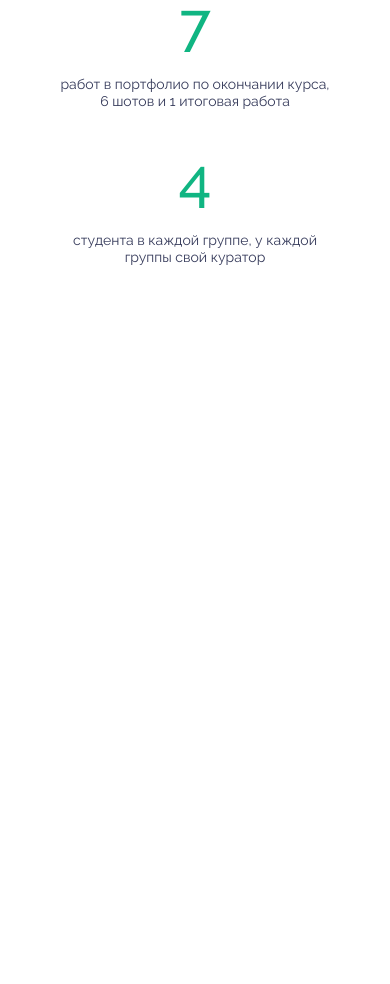
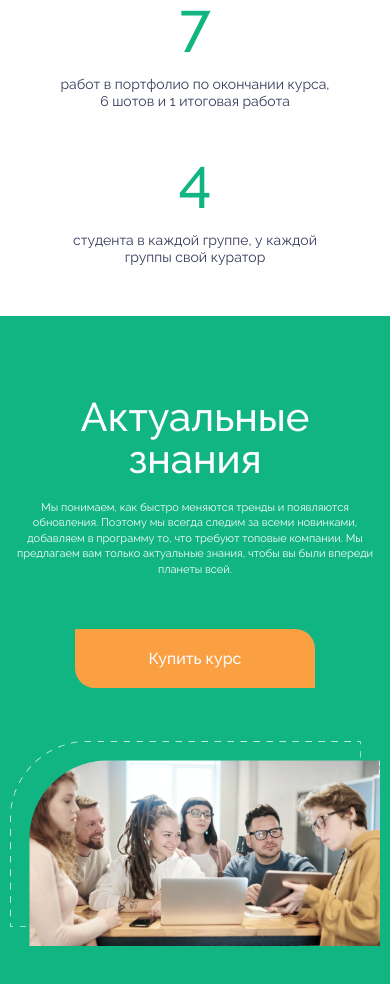
Before and after one commit to Daniil-gavrilooov/ementor_motion-design, a plain HTML site: page app/index.html in a window 390 px wide. Shown: the part 1902-2886 px from the top of the page. Before the commit the page ends 2218 px from the top, so only its background shows below. Drawn offline with Linux system fonts and the light colour scheme.

Commit message:
add  section (offer)

```diff
--- a/app/index.html
+++ b/app/index.html
@@ -155,6 +155,30 @@
                 </div>
             </div>
         </section>
+
+        <section class="offer">
+            <div class="container">
+                <div class="offer__inner">
+                    <div class="offer__info">
+                        <h2 class="offer__title">
+                            Актуальные знания
+                        </h2>
+
+                        <p class="offer__text">
+                            Мы понимаем, как быстро меняются тренды и появляются обновления. Поэтому мы всегда следим за
+                            всеми новинками, добавляем в программу то, что требуют топовые компании. Мы предлагаем вам
+                            только актуальные знания, чтобы вы были впереди планеты всей.
+                        </p>
+
+                        <a class="section__btn" href="">Купить курс</a>
+                    </div>
+
+                    <div class="offer__img">
+                        <img src="images/offer__img 1.png" alt="">
+                    </div>
+                </div>
+            </div>
+        </section>
     </main>
 
 
--- /dev/null
+++ b/app/scss/_offer.scss
@@ -0,0 +1,82 @@
+.offer {
+    background-color: $green;
+    padding: 120px 0;
+    color: $white;
+    &__inner {
+        display: flex;
+        justify-content: space-between;
+        align-items: center;
+    }
+    &__title {
+        font-weight: 500;
+        font-size: 58px;
+        line-height: 120%;
+        margin-bottom: 20px;
+    }
+
+    &__text{
+        max-width: 478px;
+        margin-bottom: 70px;
+    }
+
+    & .section__btn{
+        padding: 20px 74px;
+    }
+
+    & img{
+        max-width: 100%;
+        max-height: 100%;
+        object-fit: cover;
+    }
+}
+
+.offer__two{
+    background-image: url(../images/offer__bg\ 1.jpg);
+    background-repeat: no-repeat;
+    background-size: cover;
+    background-position: center;
+    color: $mainColor;
+    & .offer__inner{
+        justify-content: end;
+    }
+
+    & .offer__title,
+    & .offer__text{
+        max-width: 508px;
+    }
+
+    & .section__btn{
+        color: $white;
+        padding: 20px 56px;
+    }
+}
+
+@media (max-width: 1100px) {
+    .offer{
+        padding: 80px 0;
+        text-align: center;
+        &__inner{
+            flex-direction: column;
+            align-items: center;
+            gap: 70px;
+        }
+    }
+
+    .offer__two{
+        background-image: url(../images/offer__bg-opacity.jpg);
+    }
+}
+
+@media (max-width: 500px) {
+    .offer{
+        &__title{
+            font-size: 40px;
+            line-height: 105%;
+        }
+
+        &__text{
+            font-size: 11px;
+            line-height: 140%;
+        }
+    }
+}
--- a/app/scss/style.scss
+++ b/app/scss/style.scss
@@ -4,6 +4,7 @@
 @import '_header';
 @import '_cours-info';
 @import '_statistic';
+@import '_offer';
 
 body {
     font-family: "Raleway", sans-serif;
```
Also changed, not shown: app/css/style.min.css, app/images/offer__img 1.png (added).
